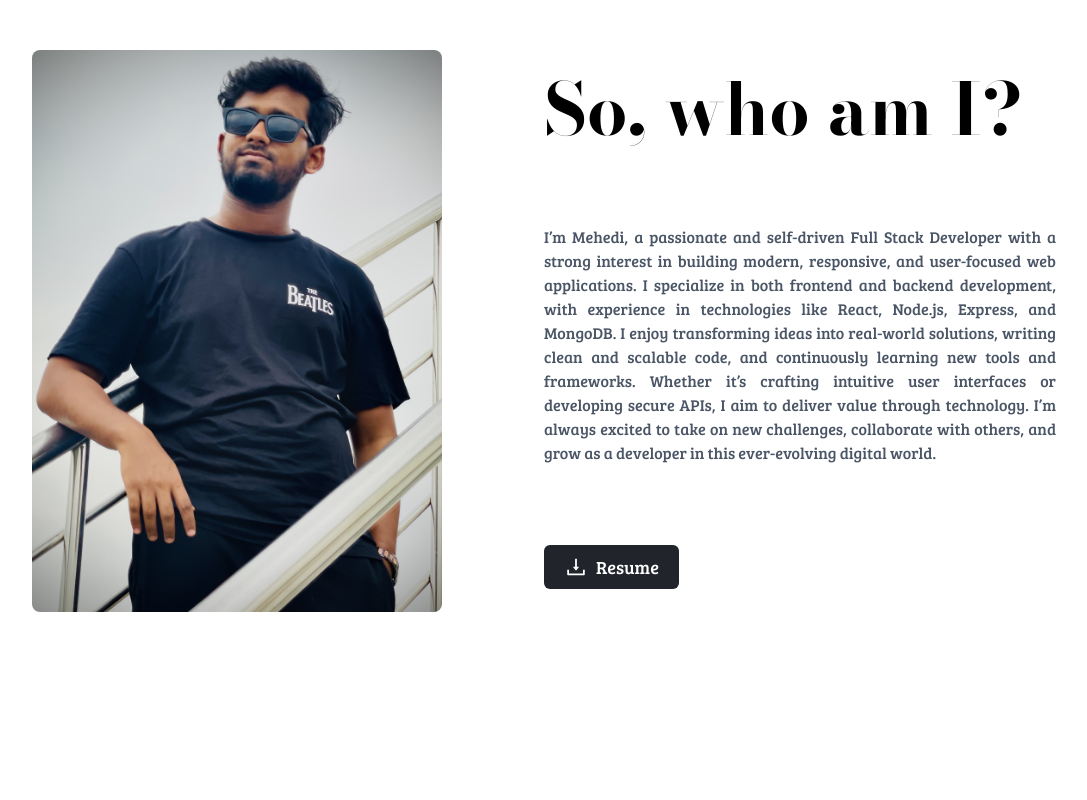
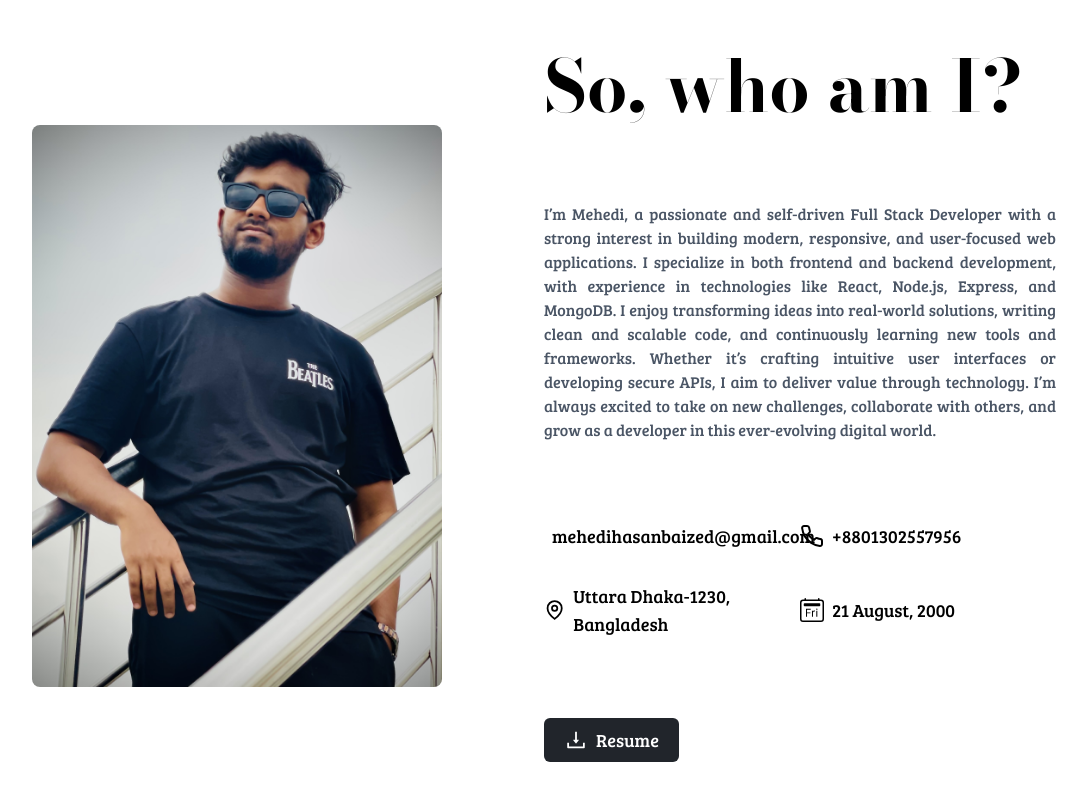
Before and after one commit to MehediHasan128/mehedi-portfolio, a React (Vite) app: page / in a window 1280 px wide. Shown: the part 1038-1838 px from the top of the page, without its empty margins (96-1183 px from the left). Before the commit the page ends 1746 px from the top, so only its background shows below. Built offline with nearby package versions, Linux system fonts and the light colour scheme.

Commit message:
complete the about page

```diff
--- a/src/sections/about/About.tsx
+++ b/src/sections/about/About.tsx
@@ -3,6 +3,9 @@ import HeaderContent from "../../components/ui/HeaderContent";
 import mehedi from "../../assets/images/3.jpg";
 import Button from "../../components/ui/Button";
 import { AiOutlineDownload } from "react-icons/ai";
+import { FiMail, FiPhone } from "react-icons/fi";
+import { GrLocation } from "react-icons/gr";
+import { BsCalendar2Day } from "react-icons/bs";
 
 const About = () => {
   return (
@@ -36,6 +39,12 @@ const About = () => {
                 take on new challenges, collaborate with others, and grow as a
                 developer in this ever-evolving digital world.
               </p>
+              <div className="mb-20 grid grid-cols-2 gap-y-8">
+                <div className="flex items-center gap-2 text-lg"><FiMail className="text-2xl" /> <span>mehedihasanbaized@gmail.com</span></div>
+                <div className="flex items-center gap-2 text-lg"><FiPhone className="text-2xl" /> <span>+8801302557956</span></div>
+                <div className="flex items-center gap-2 text-lg"><GrLocation className="text-2xl" /> <span>Uttara Dhaka-1230, Bangladesh</span></div>
+                <div className="flex items-center gap-2 text-lg"><BsCalendar2Day className="text-2xl" /> <span>21 August, 2000</span></div>
+              </div>
               <Button
                 icon={<AiOutlineDownload className="text-2xl" />}
                 btnTitle="Resume"
```
